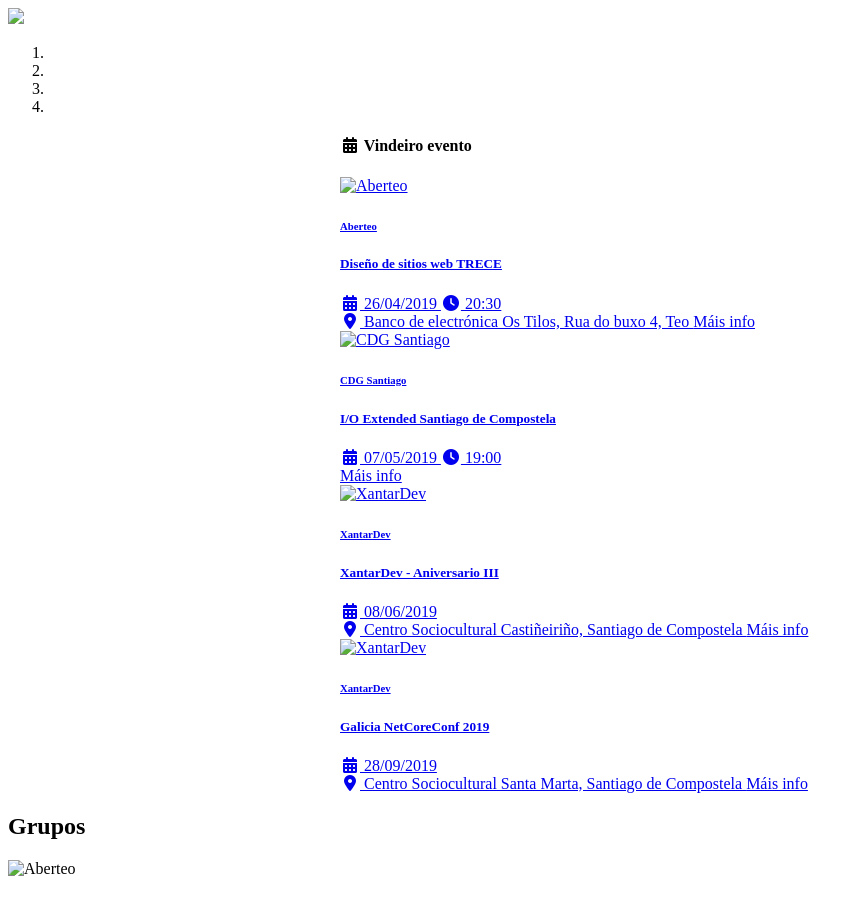
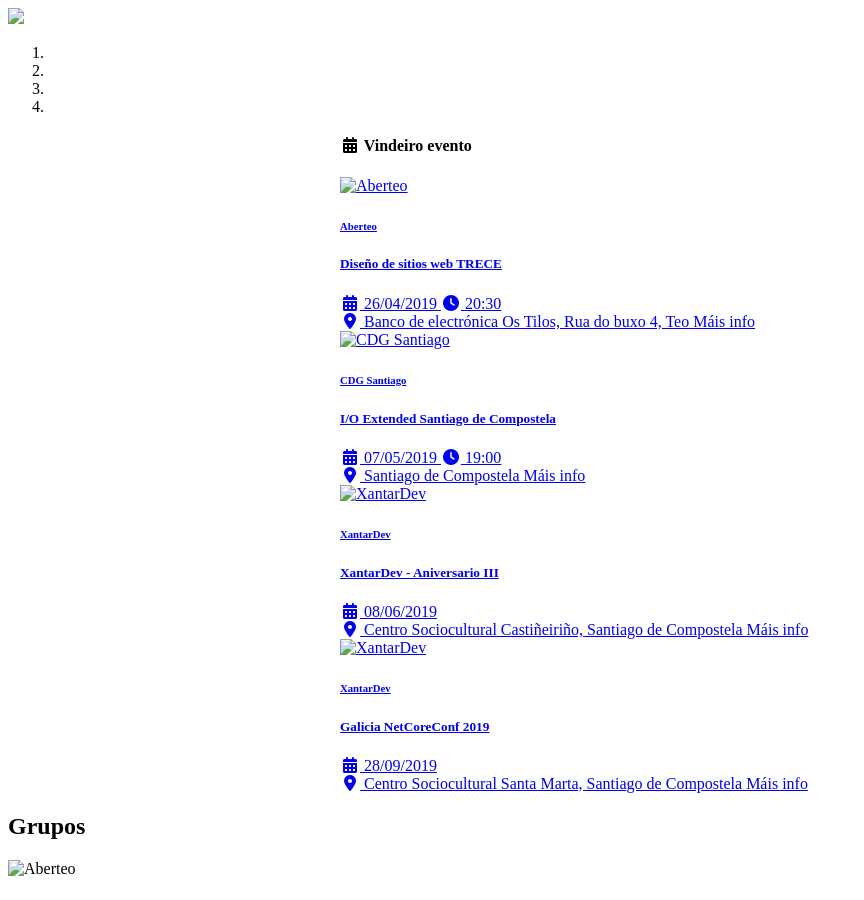
Before and after one commit to compostelatech/compostelatech.github.io, a Jekyll site: the page built from vendor/fontawesome-free/README.md, in a window 1280 px wide and 900 px high. Shown: the whole window, without its empty margins (0-864 px from the left). Built offline with Jekyll 4.4.1, drawn with Linux system fonts in a browser that asks for light colours; nearby versions of some CDN libraries; our own code applies the rules of GitHub Pages for plain Markdown files; library files that are not in the unit come from our copies; comment, search, counter and statistics services are not loaded.

Commit message:
fix event

```diff
--- a/_data/eventos.yml
+++ b/_data/eventos.yml
@@ -11,8 +11,8 @@
   logo: g_logo_gdgsantiago.jpg
   fecha: 2019-05-07
   hora: "19:00"
-  titulo: I/O Extended Santiago de Compostela
-  lugar:
+  titulo: "I/O Extended Santiago de Compostela"
+  lugar: "Santiago de Compostela"
   url_lugar:
   mas_info: https://www.meetup.com/es-ES/gdgsantiagoes/events/260592177
 
```
